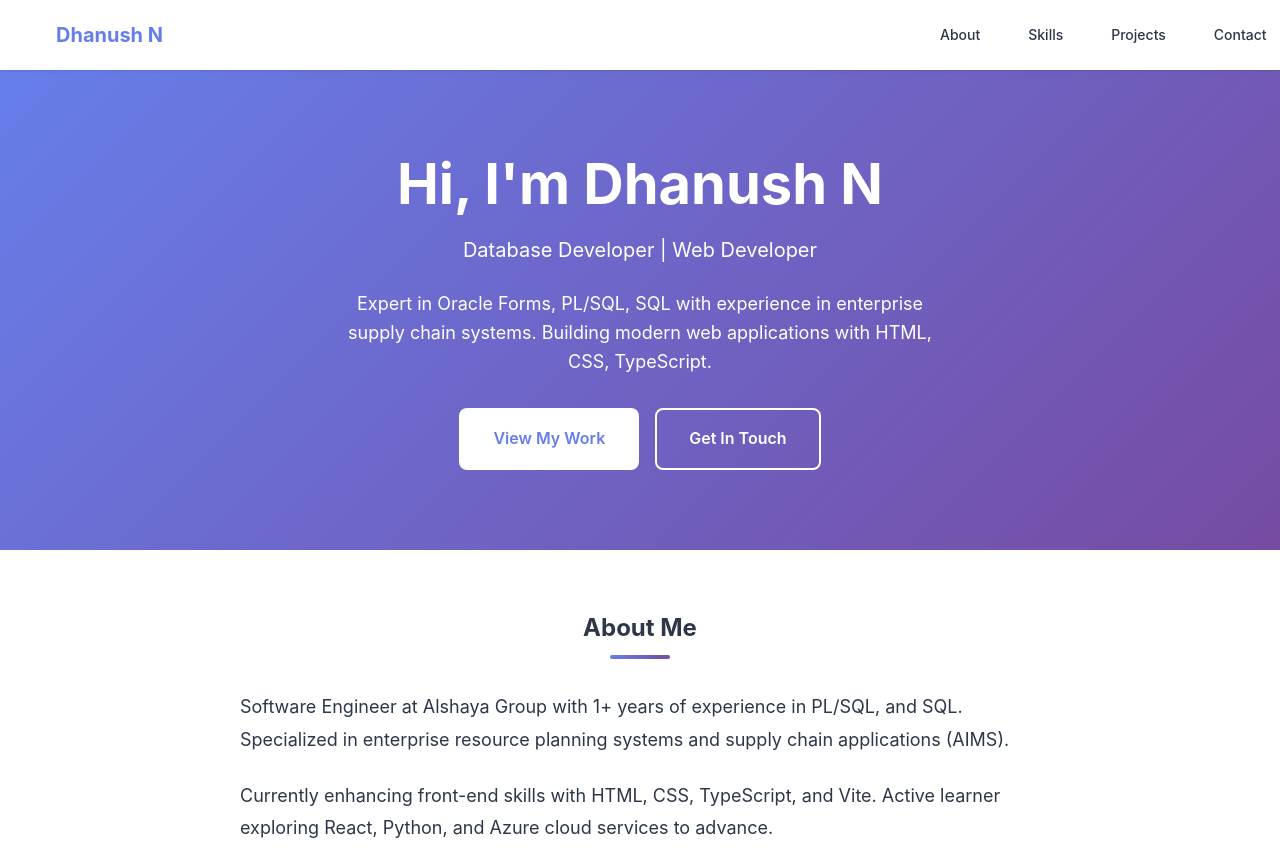
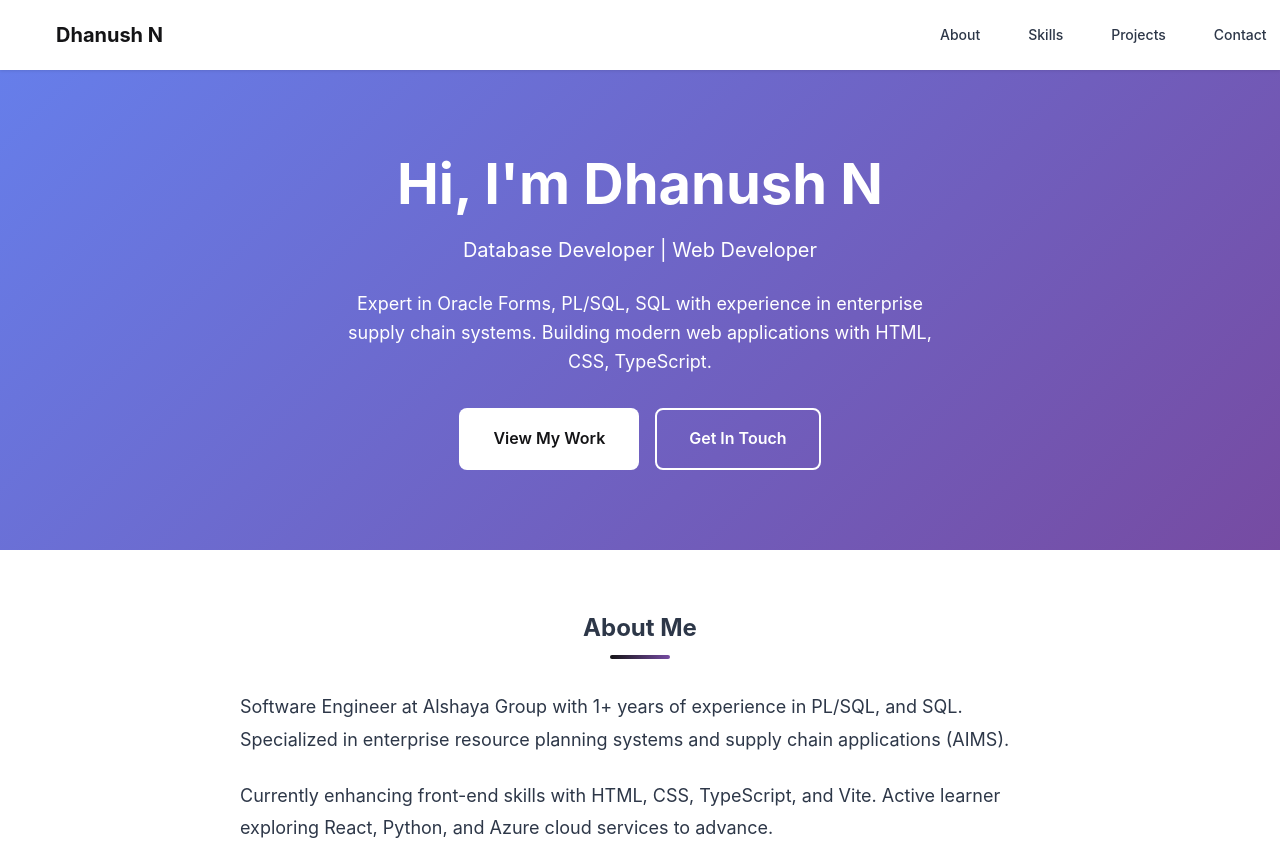
Before and after one commit to dhanush29n/web-foundations, a website built with Vite: page index.html in a window 1280 px wide. Shown: the top 848 px of the page. Built offline with nearby package versions, Linux system fonts and the light colour scheme.

Commit message:
added changes

```diff
--- a/src/style/main.css
+++ b/src/style/main.css
@@ -5,7 +5,7 @@
 /* CSS Custom Properties (Design Tokens) */
 :root {
   /* Colors - TODO: Customize these! */
-  --color-primary: #667eea;
+  --color-primary: #141416;
   --color-primary-dark: #5568d3;
   --color-secondary: #764ba2;
   --color-text: #2d3748;
```
